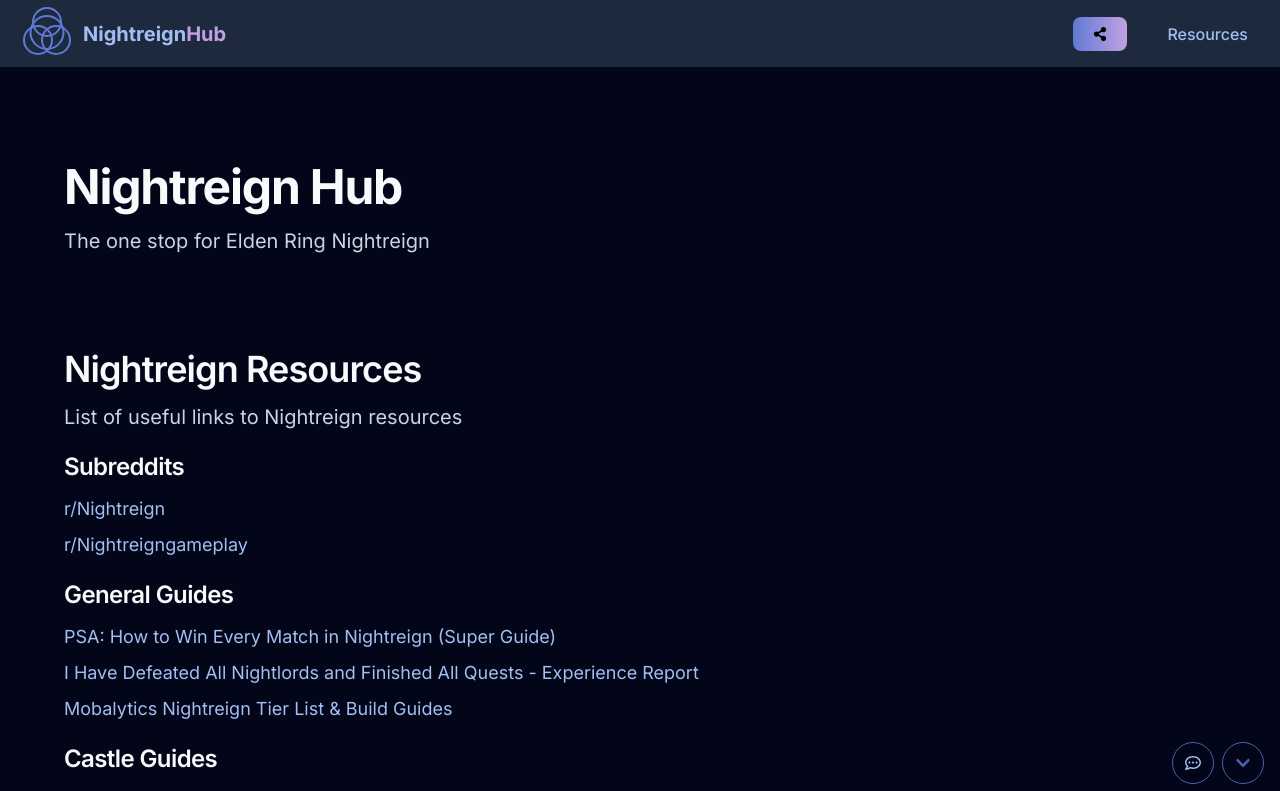
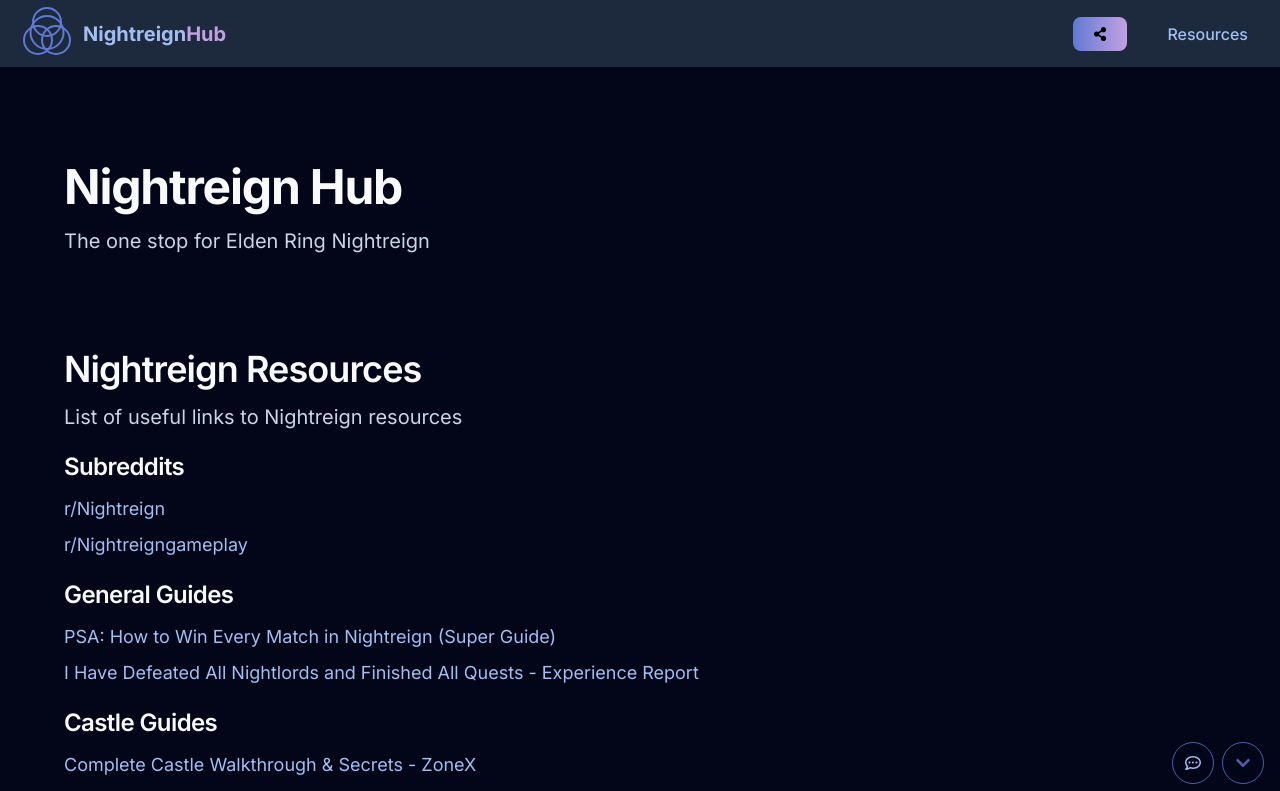
Before and after one commit to luismartinezs/nightreign-guides, a Next.js app: page / in a window 1280 px wide. Shown: the top 791 px of the page. Built offline with nearby package versions, Linux system fonts and the light colour scheme.

Commit message:
remove bad guide

```diff
--- a/features/resources/resources.tsx
+++ b/features/resources/resources.tsx
@@ -37,11 +37,6 @@ export function Resources({
         <ListItem>
           <Link external href="https://www.reddit.com/r/Nightreign/comments/1l3328v/i_have_defeated_all_nightlords_and_finished_all/">
             I Have Defeated All Nightlords and Finished All Quests - Experience Report
-          </Link>
-        </ListItem>
-        <ListItem>
-          <Link external href="https://mobalytics.gg/elden-ring-nightreign">
-            Mobalytics Nightreign Tier List &amp; Build Guides
           </Link>
         </ListItem>
       </List>
```
